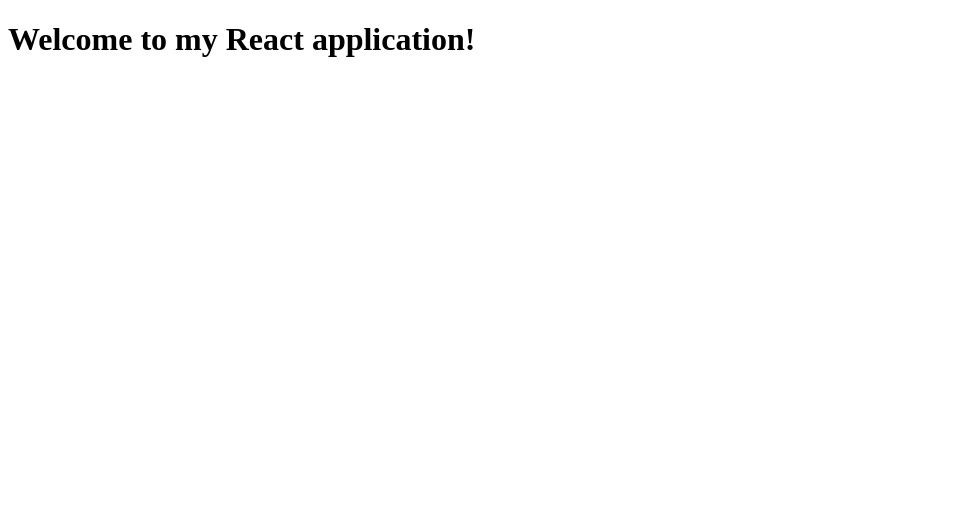
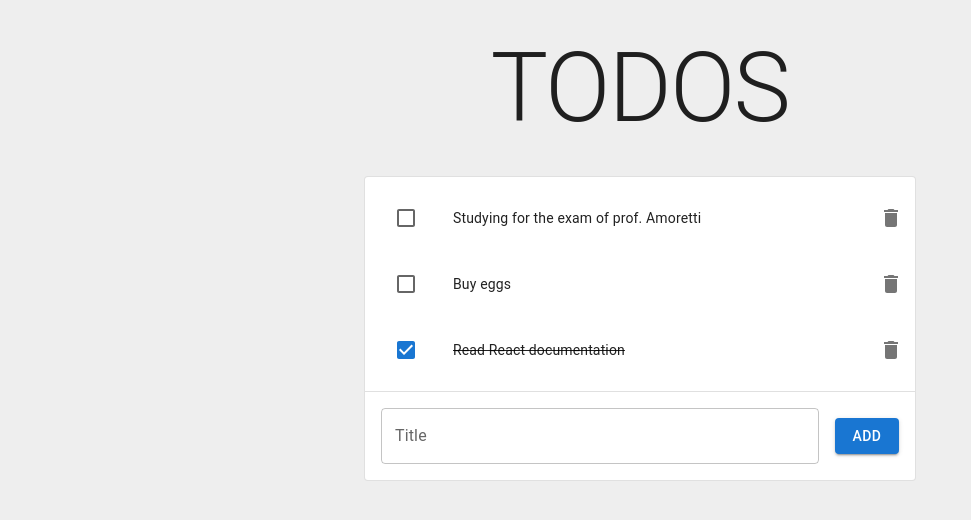
Before and after one commit to franksacco/react-in-practice, a React (Create React App) app in the folder app/: page / in a window 1280 px wide. Shown: the top 520 px of the page, without its empty margins (0-971 px from the left). Built offline with nearby package versions, Linux system fonts and the light colour scheme.

Commit message:
Static version of the application

```diff
--- a/app/src/App.tsx
+++ /dev/null
@@ -1,7 +0,0 @@
-import React from 'react'
-
-const App = () => (
-  <h1>Welcome to my React application!</h1>
-)
-
-export default App
--- /dev/null
+++ b/app/src/components/AddTodo.tsx
@@ -0,0 +1,38 @@
+import { Button, Grid, TextField } from "@mui/material"
+
+/**
+ * Renders and manages th form for a todo item addition.
+ */
+const AddTodo = () => {
+    const handleSubmit: React.FormEventHandler = e => {
+        e.preventDefault()
+        // ...
+    }
+
+    return (
+        <form onSubmit={handleSubmit}>
+            <Grid
+                alignItems="center"
+                container
+                spacing={2}
+                sx={{ p: 2 }}
+            >
+                <Grid item xs>
+                    <TextField
+                        fullWidth
+                        label="Title"
+                        variant="outlined"
+                    />
+                </Grid>
+                <Grid item xs="auto">
+                    <Button
+                        type="submit"
+                        variant="contained"
+                    >Add</Button>
+                </Grid>
+            </Grid>
+        </form>
+    )
+}
+
+export default AddTodo
--- /dev/null
+++ b/app/src/components/App.tsx
@@ -0,0 +1,43 @@
+import React from 'react'
+import {
+    Container,
+    createTheme,
+    CssBaseline,
+    Divider,
+    Paper,
+    ThemeProvider
+} from "@mui/material"
+import Header from './Header'
+import TodoList from './TodoList'
+import AddTodo from './AddTodo'
+
+
+/**
+ * Root component of the application.
+ */
+const App = () => {
+    const theme = createTheme({
+        palette: {
+            background: {
+                default: '#eee',
+            },
+            mode: "light",
+        },
+    })
+
+    return (
+        <ThemeProvider theme={theme}>
+            <CssBaseline />
+            <Container maxWidth="sm">
+                <Header />
+                <Paper variant='outlined'>
+                    <TodoList />
+                    <Divider />
+                    <AddTodo />
+                </Paper>
+            </Container>
+        </ThemeProvider>
+    )
+}
+
+export default App
--- /dev/null
+++ b/app/src/components/Header.tsx
@@ -0,0 +1,16 @@
+import { Typography } from "@mui/material"
+
+/**
+ * Top banner of the application.
+ */
+const Header = () => (
+    <Typography
+        align="center"
+        sx={{ py: 4 }}
+        variant="h1"
+    >
+        TODOS
+    </Typography>
+)
+
+export default Header
--- /dev/null
+++ b/app/src/components/TodoList.tsx
@@ -0,0 +1,70 @@
+import {
+    Checkbox,
+    IconButton,
+    List,
+    ListItem,
+    ListItemButton,
+    ListItemIcon,
+    ListItemText
+} from "@mui/material"
+import DeleteIcon from '@mui/icons-material/Delete';
+
+/**
+ * Renders and manages the list of todos.
+ */
+const TodoList = () => {
+
+    return (
+        <List>
+            <ListItem
+                key={0}
+                secondaryAction={
+                    <IconButton edge="end">
+                        <DeleteIcon />
+                    </IconButton>
+                }
+            >
+                <ListItemButton dense>
+                    <ListItemIcon>
+                        <Checkbox checked={false} edge="start" />
+                    </ListItemIcon>
+                    <ListItemText primary="Studying for the exam of prof. Amoretti" />
+                </ListItemButton>
+            </ListItem>
+            <ListItem
+                key={1}
+                secondaryAction={
+                    <IconButton edge="end">
+                        <DeleteIcon />
+                    </IconButton>
+                }
+            >
+                <ListItemButton dense>
+                    <ListItemIcon>
+                        <Checkbox checked={false} edge="start" />
+                    </ListItemIcon>
+                    <ListItemText primary="Buy eggs" />
+                </ListItemButton>
+            </ListItem>
+            <ListItem
+                key={2}
+                secondaryAction={
+                    <IconButton edge="end">
+                        <DeleteIcon />
+                    </IconButton>
+                }
+            >
+                <ListItemButton dense>
+                    <ListItemIcon>
+                        <Checkbox checked={true} edge="start" />
+                    </ListItemIcon>
+                    <ListItemText primary={
+                        <s>Read React documentation</s>
+                    } />
+                </ListItemButton>
+            </ListItem>
+        </List>
+    )
+}
+
+export default TodoList
--- a/app/src/index.tsx
+++ b/app/src/index.tsx
@@ -1,6 +1,6 @@
 import React from 'react';
 import ReactDOM from 'react-dom/client';
-import App from './App';
+import App from './components/App';
 import reportWebVitals from './reportWebVitals';
 
 const root = ReactDOM.createRoot(
```
